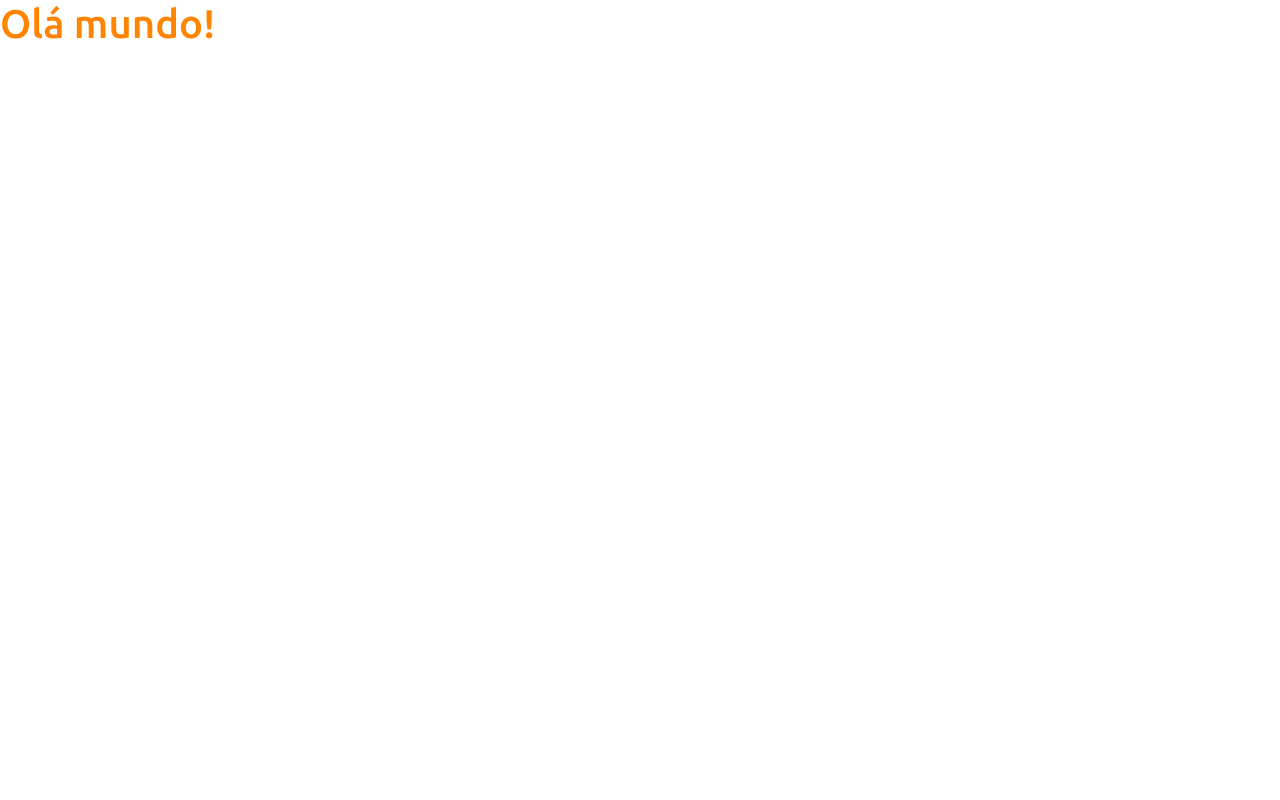
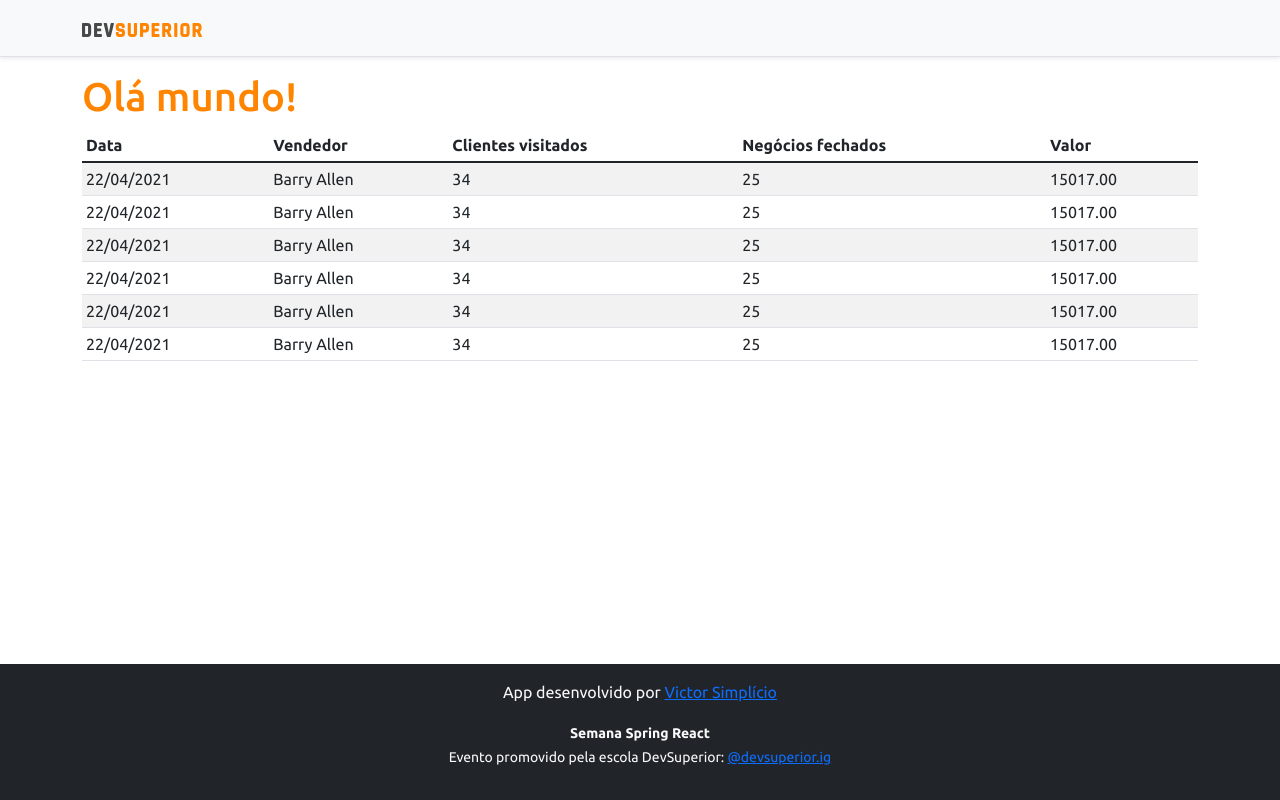
Before and after one commit to kurocaelum/projeto-sds4, a React (Create React App) app in the folder frontend/: page / in a window 1280 px wide. Built offline with nearby package versions, Linux system fonts and the light colour scheme.

Commit message:
Basic static components

```diff
--- a/frontend/src/App.tsx
+++ b/frontend/src/App.tsx
@@ -1,9 +1,18 @@
+import DataTable from 'components/DataTable'
+import Footer from 'components/Footer'
+import NavBar from 'components/NavBar'
+
 function App() {
   return (
-    <div>
-      <h1 className="text-primary">Olá mundo!</h1>
-    </div>
-  );
+    <>
+      <NavBar />
+      <div className='container'>
+        <h1 className='text-primary'>Olá mundo!</h1>
+        <DataTable />
+      </div>
+      <Footer />
+    </>
+  )
 }
 
-export default App;
+export default App
--- /dev/null
+++ b/frontend/src/components/DataTable/index.tsx
@@ -0,0 +1,63 @@
+const DataTable = () => {
+  return (
+    <div className='table-responsive'>
+      <table className='table table-striped table-sm'>
+        <thead>
+          <tr>
+            <th>Data</th>
+            <th>Vendedor</th>
+            <th>Clientes visitados</th>
+            <th>Negócios fechados</th>
+            <th>Valor</th>
+          </tr>
+        </thead>
+        <tbody>
+          <tr>
+            <td>22/04/2021</td>
+            <td>Barry Allen</td>
+            <td>34</td>
+            <td>25</td>
+            <td>15017.00</td>
+          </tr>
+          <tr>
+            <td>22/04/2021</td>
+            <td>Barry Allen</td>
+            <td>34</td>
+            <td>25</td>
+            <td>15017.00</td>
+          </tr>
+          <tr>
+            <td>22/04/2021</td>
+            <td>Barry Allen</td>
+            <td>34</td>
+            <td>25</td>
+            <td>15017.00</td>
+          </tr>
+          <tr>
+            <td>22/04/2021</td>
+            <td>Barry Allen</td>
+            <td>34</td>
+            <td>25</td>
+            <td>15017.00</td>
+          </tr>
+          <tr>
+            <td>22/04/2021</td>
+            <td>Barry Allen</td>
+            <td>34</td>
+            <td>25</td>
+            <td>15017.00</td>
+          </tr>
+          <tr>
+            <td>22/04/2021</td>
+            <td>Barry Allen</td>
+            <td>34</td>
+            <td>25</td>
+            <td>15017.00</td>
+          </tr>
+        </tbody>
+      </table>
+    </div>
+  )
+}
+
+export default DataTable
--- /dev/null
+++ b/frontend/src/components/Footer/index.tsx
@@ -0,0 +1,26 @@
+const Footer = () => {
+  return (
+    <footer className='footer mt-auto py-3 bg-dark'>
+      <div className='container'>
+        <p className='text-light'>
+          App desenvolvido por{' '}
+          <a href='https://github.com/kurocaelum/' target='_blank' rel='noreferrer'>
+            Victor Simplício
+          </a>
+        </p>
+        <p className='text-light'>
+          <small>
+            <strong>Semana Spring React</strong>
+            <br />
+            Evento promovido pela escola DevSuperior:{' '}
+            <a href='https://instagram.com/devsuperior.ig' target='_blank' rel='noreferrer'>
+              @devsuperior.ig
+            </a>
+          </small>
+        </p>
+      </div>
+    </footer>
+  )
+}
+
+export default Footer
--- /dev/null
+++ b/frontend/src/components/NavBar/index.tsx
@@ -0,0 +1,15 @@
+import ImgDsDark from 'assets/img/ds-dark.svg'
+
+const NavBar = () => {
+  return (
+    <div className='d-flex flex-column flex-md-row align-items-center p-3 px-md-4 mb-3 bg-light border-bottom shadow-sm'>
+      <div className='container'>
+        <nav className='my-2 my-md-0 mr-md-3'>
+          <img src={ImgDsDark} alt='DevSuperior' width='120' />
+        </nav>
+      </div>
+    </div>
+  )
+}
+
+export default NavBar
```
Also changed, not shown: frontend/src/assets/img/ds-dark.svg (added).
